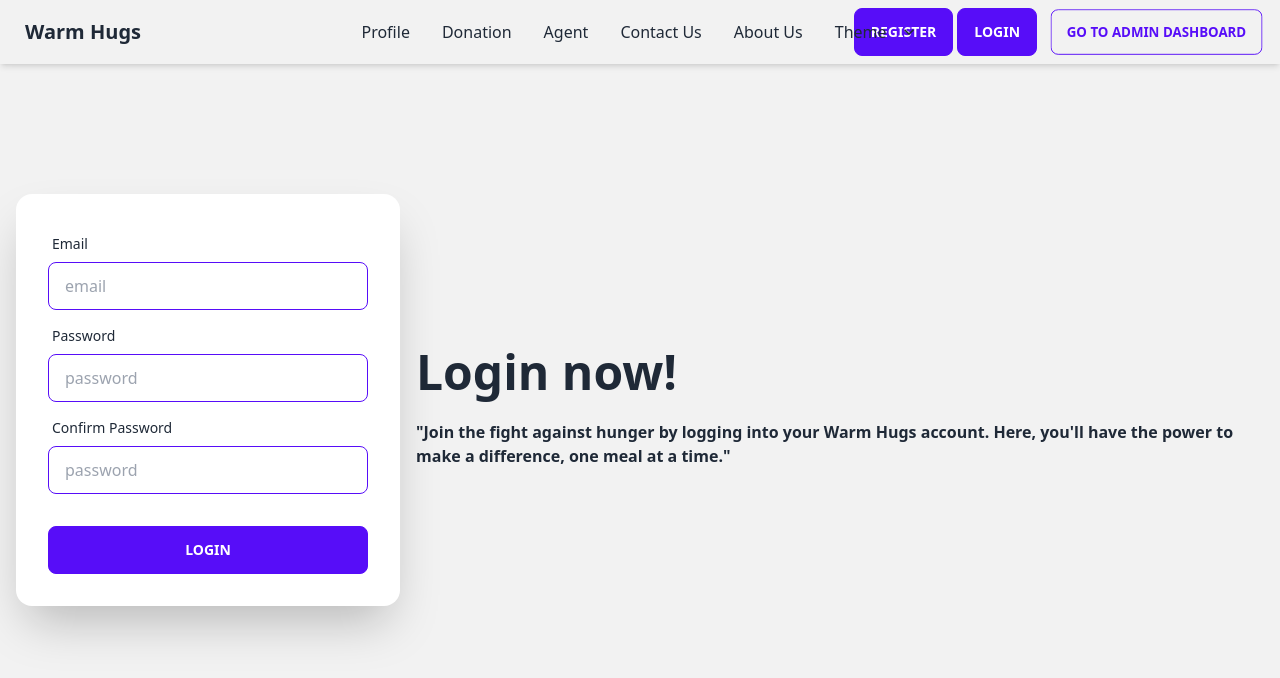
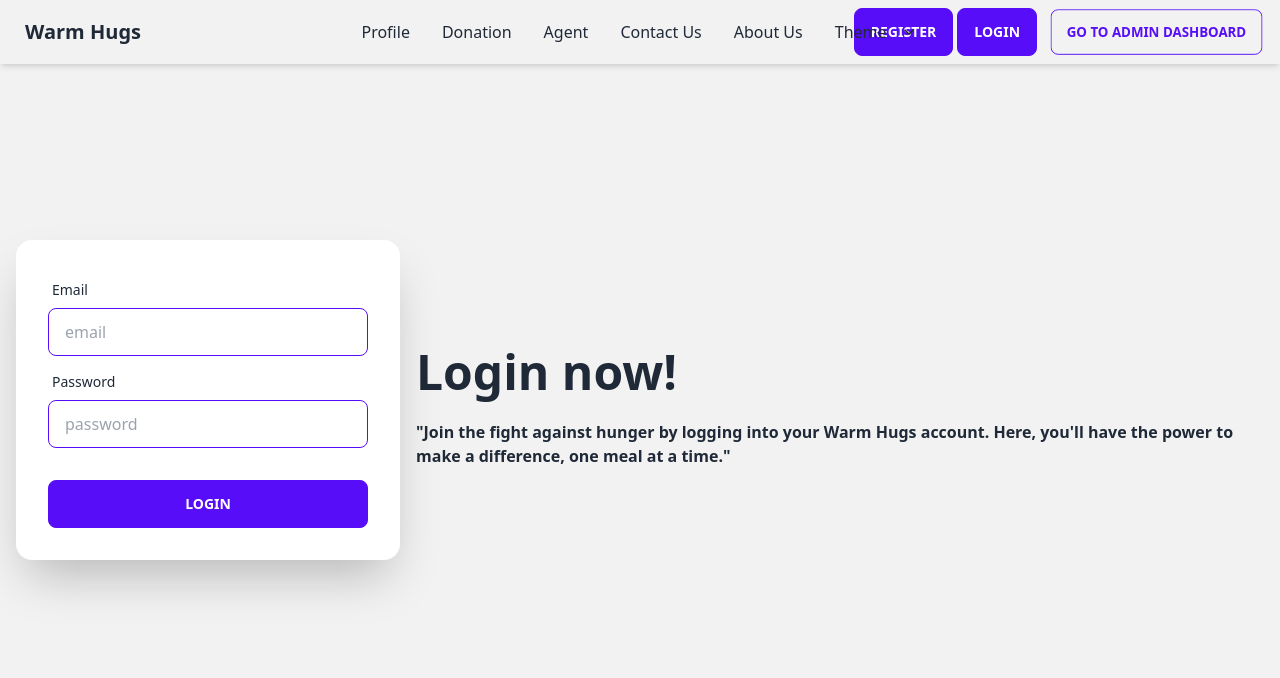
Before and after one commit to amal-babu-git/food-donation-frontend, a React (Create React App) app: page /login in a window 1280 px wide. Shown: the top 678 px of the page. Built offline with nearby package versions, Linux system fonts and the light colour scheme; the HTML template or start-up script is replaced by a standard one.

Commit message:
login confirm password removed

```diff
--- a/src/components/auth/Login.js
+++ b/src/components/auth/Login.js
@@ -52,9 +52,6 @@ const Login = () => {
     }
     if (values.password.length < 6) {
       errors.password = 'Password must be more than 5 character';
-    }
-    if (!(values.password === values.confirm_password)) {
-      errors.confirm_password = "Password doesn's match";
     }
 
     console.log(errors);
@@ -149,45 +146,6 @@ const Login = () => {
 								</label> */}
               </div>
 
-              <div className="form-control">
-                <label className="label">
-                  <span className="label-text">Confirm Password</span>
-                </label>
-                <input
-                  type="password"
-                  placeholder="password"
-                  className="input input-bordered input-primary"
-                  id="confirm_password"
-                  name="confirm_password"
-                  onChange={onChangeInputFieldsHandler}
-                  value={formValues.confirm_password}
-                  required
-                />
-                <p className="text-red-500">{formErrors.confirm_password}</p>
-              </div>
-
-              {/* <div className="form-control">
-                <label className="label cursor-pointer">
-                  <span className="label-text">Donar</span>
-                  <input
-                    type="radio"
-                    name="user_type"
-                    className="radio checked:bg-blue-500"
-
-                  />
-                </label>
-              </div>
-              <div className="form-control">
-                <label className="label cursor-pointer">
-                  <span className="label-text">Agent</span>
-                  <input
-                    type="radio"
-                    name="user_type"
-                    className="radio checked:bg-blue-500"
-
-                  />
-                </label>
-              </div> */}
 
               <div className="form-control mt-6">
                 <button className="btn btn-primary" onClick={onSubmitHandler}>Login</button>
```
Also changed, not shown: 1 other file (tests, documents, lock files or other folders).
